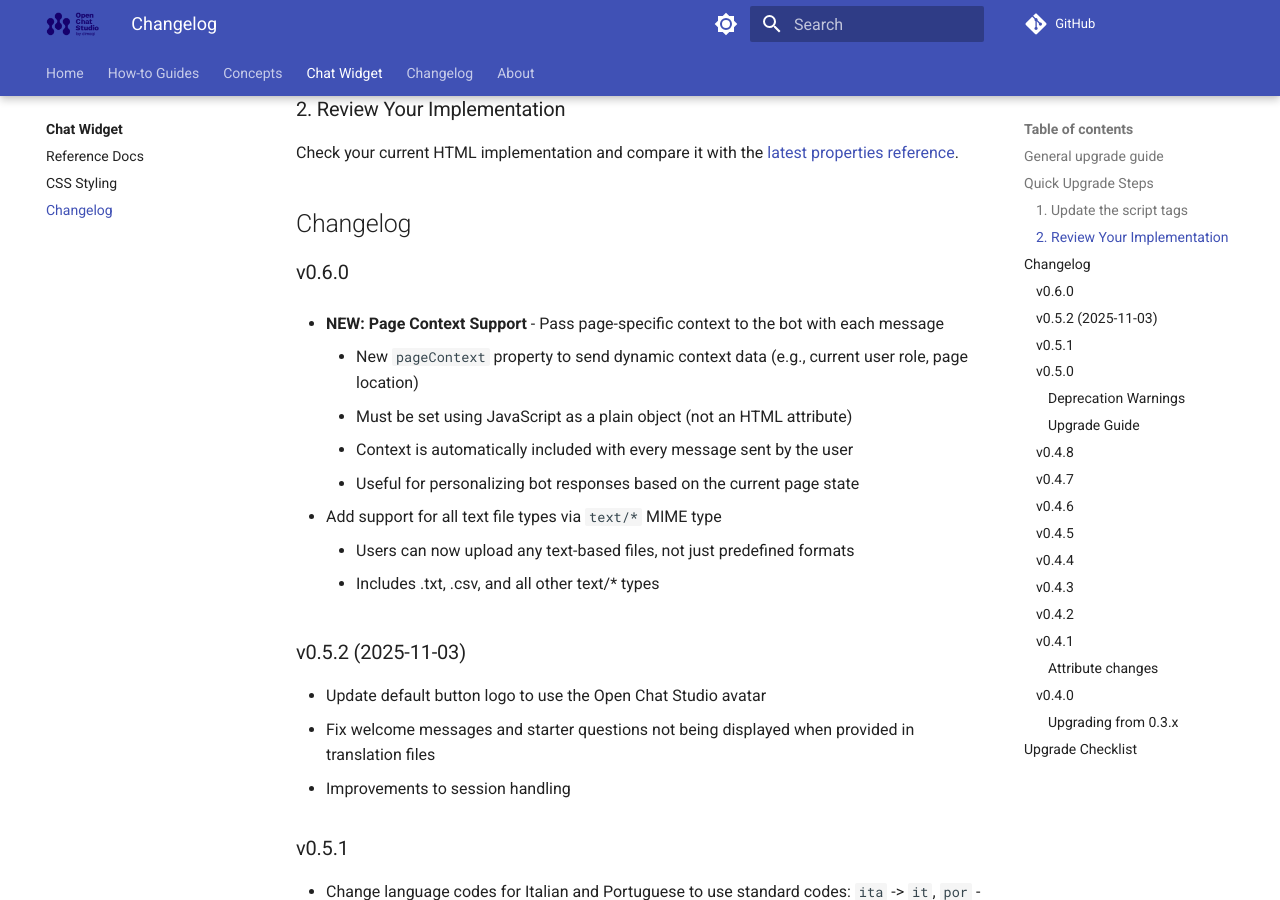
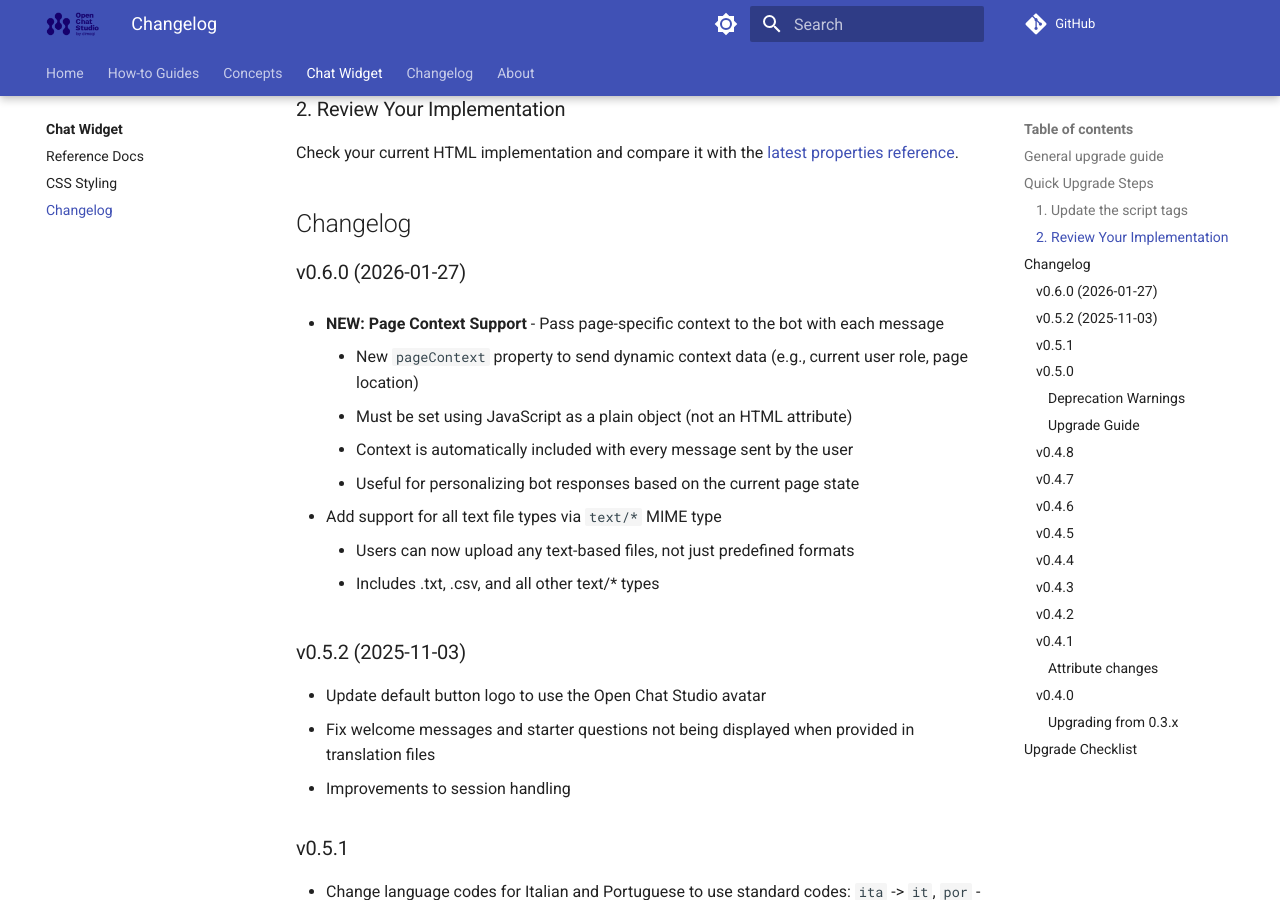
Before and after one commit to dimagi/open-chat-studio-docs, an MkDocs documentation site: the page built from docs/chat_widget/changelog.md, in a window 1280 px wide and 900 px high, scrolled down 588 px. Built offline with MkDocs 1.6.1 and Material for MkDocs 9.7.7, drawn with Linux system fonts in a browser that asks for light colours; a script that is not in the unit is left out; comment, search, counter and statistics services are not loaded.

Commit message:
Add release date

```diff
--- a/docs/chat_widget/changelog.md
+++ b/docs/chat_widget/changelog.md
@@ -22,7 +22,7 @@ Check your current HTML implementation and compare it with the [latest propertie
 
 ## Changelog
 
-### v0.6.0
+### v0.6.0 (2026-01-27)
 
 * **NEW: Page Context Support** - Pass page-specific context to the bot with each message
 
```
